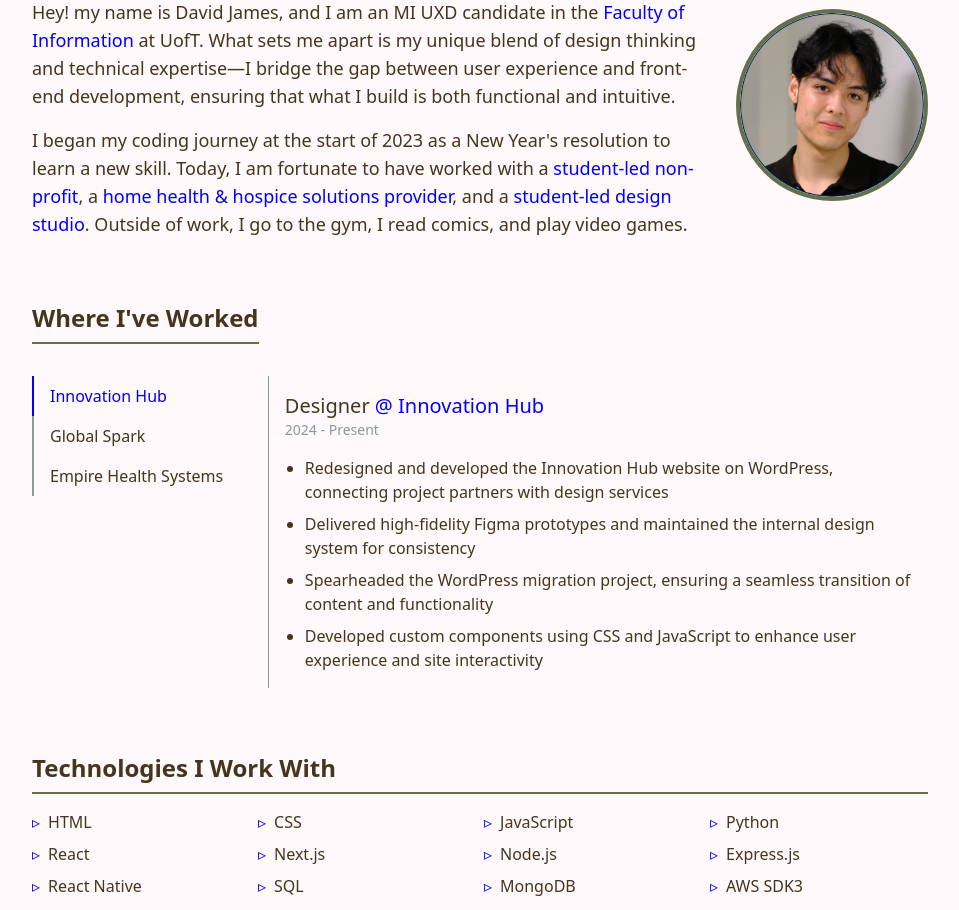
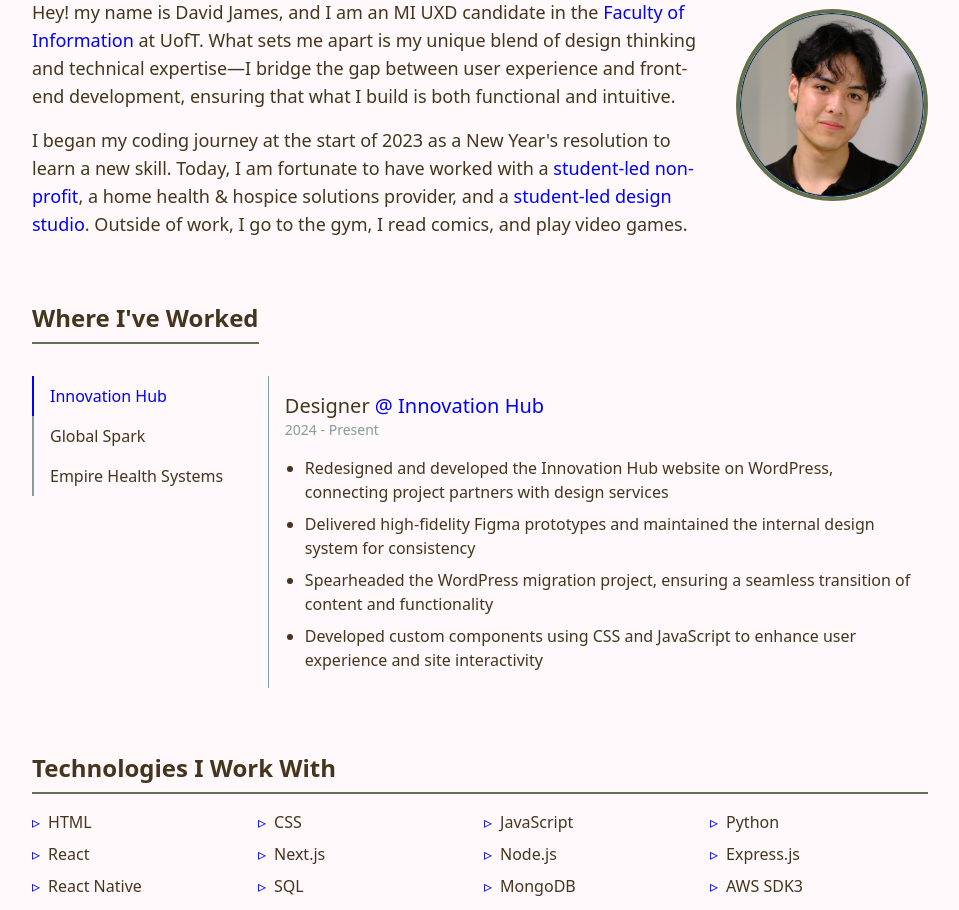
Before and after one commit to davidjamesdimalanta/portfolio_v2, a Next.js app: page / in a window 1280 px wide. Shown: the part 2280-3190 px from the top of the page, without its empty margins (160-1119 px from the left). Built offline with nearby package versions, Linux system fonts and the light colour scheme.

Commit message:
remove dead link

```diff
--- a/app/components/about.js
+++ b/app/components/about.js
@@ -103,14 +103,7 @@
                                 >
                                     student-led non-profit
                                 </a>, a{" "}
-                                <a
-                                    className="text-accent dark:text-accent-dark hover:underline"
-                                    href="https://empirehsi.com/"
-                                    target="_blank"
-                                    rel="noopener noreferrer"
-                                >
-                                    home health & hospice solutions provider
-                                </a>, and a{" "}
+                                    home health & hospice solutions provider, and a{" "}
                                 <a
                                     className="text-accent dark:text-accent-dark hover:underline"
                                     href="https://blogs.studentlife.utoronto.ca/innovationhub/"
```
